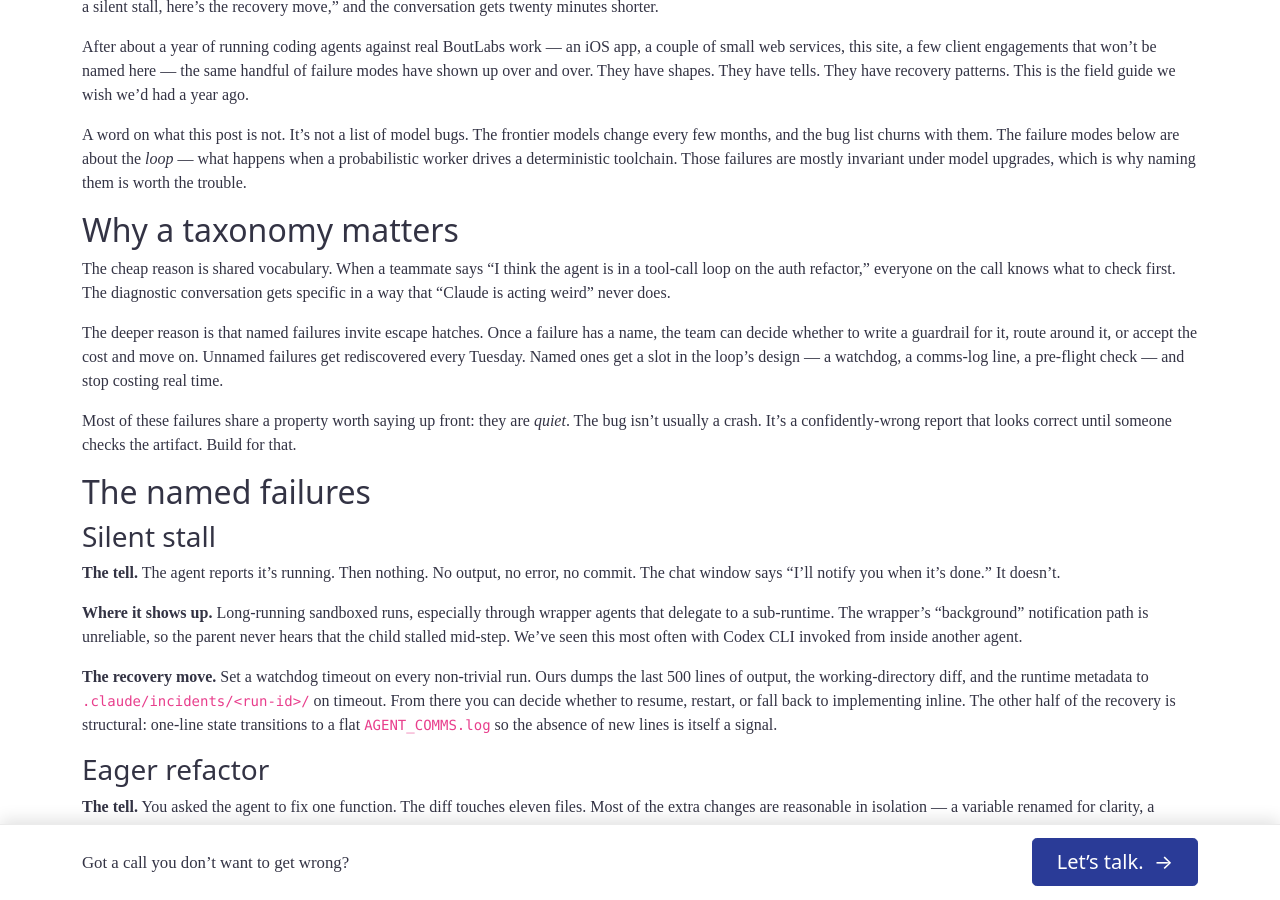
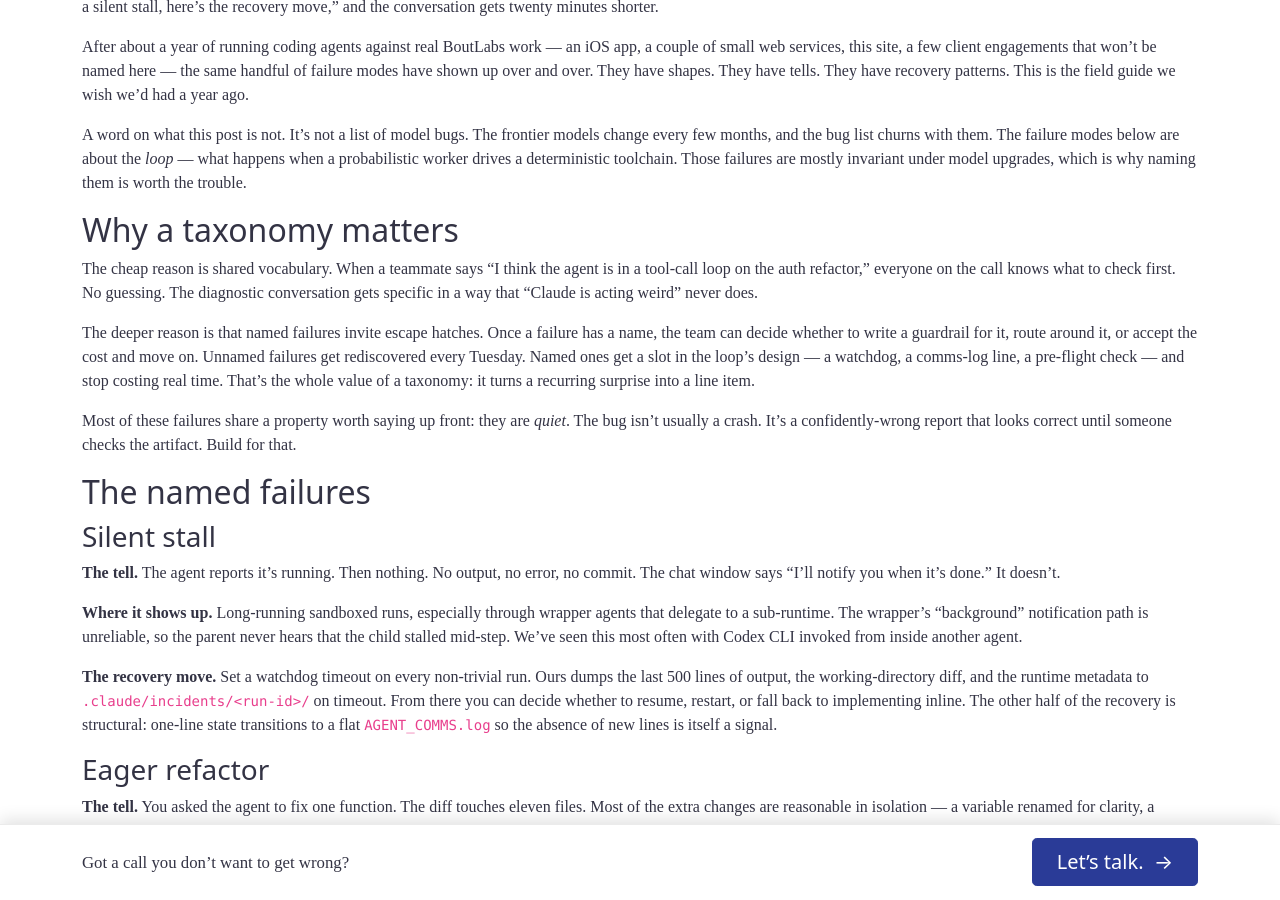
Before and after one commit to BoutLabs/boutlabs.github.io, a Jekyll site: the page built from _posts/2026-05-19-ai-coding-agent-failure-modes.markdown, in a window 1280 px wide and 900 px high, scrolled down 612 px. Built offline with Jekyll 4.4.1, drawn with Linux system fonts in a browser that asks for light colours; some web fonts are replaced; some of the changed text lies outside the part shown.

Commit message:
style(blog): tighten cadence in failure-modes post connective sections
Interleaves a few short declarative sentences into the framing sections
("Why a taxonomy matters", "What the failures have in common") to match
the sentence-length variety in marketing/VOICE.md and the published
three-rails post. The seven named failure modes themselves are untouched.

Co-Authored-By: Claude Opus 4.8 (1M context) <noreply@anthropic.com>

```diff
--- a/_posts/2026-05-19-ai-coding-agent-failure-modes.markdown
+++ b/_posts/2026-05-19-ai-coding-agent-failure-modes.markdown
@@ -15,9 +15,9 @@ A word on what this post is not. It's not a list of model bugs. The frontier mod
 
 ## Why a taxonomy matters
 
-The cheap reason is shared vocabulary. When a teammate says "I think the agent is in a tool-call loop on the auth refactor," everyone on the call knows what to check first. The diagnostic conversation gets specific in a way that "Claude is acting weird" never does.
+The cheap reason is shared vocabulary. When a teammate says "I think the agent is in a tool-call loop on the auth refactor," everyone on the call knows what to check first. No guessing. The diagnostic conversation gets specific in a way that "Claude is acting weird" never does.
 
-The deeper reason is that named failures invite escape hatches. Once a failure has a name, the team can decide whether to write a guardrail for it, route around it, or accept the cost and move on. Unnamed failures get rediscovered every Tuesday. Named ones get a slot in the loop's design — a watchdog, a comms-log line, a pre-flight check — and stop costing real time.
+The deeper reason is that named failures invite escape hatches. Once a failure has a name, the team can decide whether to write a guardrail for it, route around it, or accept the cost and move on. Unnamed failures get rediscovered every Tuesday. Named ones get a slot in the loop's design — a watchdog, a comms-log line, a pre-flight check — and stop costing real time. That's the whole value of a taxonomy: it turns a recurring surprise into a line item.
 
 Most of these failures share a property worth saying up front: they are *quiet*. The bug isn't usually a crash. It's a confidently-wrong report that looks correct until someone checks the artifact. Build for that.
 
@@ -81,9 +81,9 @@ Most of these failures share a property worth saying up front: they are *quiet*.
 
 ## What the failures have in common
 
-Six of the seven above are *quiet failures*. The agent doesn't crash. It doesn't shout. It writes a confident summary, and the summary doesn't match the artifact. The exception is the hallucinated API, which usually announces itself loudly at test time — and is also the one we worry about least, because the deterministic layer catches it.
+Six of the seven above are *quiet failures*. The agent doesn't crash. It doesn't shout. It writes a confident summary, and the summary doesn't match the artifact. That's the tell, every time. The exception is the hallucinated API, which usually announces itself loudly at test time — and is also the one we worry about least, because the deterministic layer catches it.
 
-That asymmetry is the load-bearing observation in this whole post. The expensive failures are the ones that look like success. They're expensive precisely because the human signal — "the chat says it's done" — is the wrong signal. The right signal is the artifact, and the work of an AI development loop is mostly about making that artifact visible, diffable, and verifiable.
+That asymmetry is the load-bearing observation in this whole post. The expensive failures are the ones that look like success. Success is the disguise. They're expensive precisely because the human signal — "the chat says it's done" — is the wrong signal. The right signal is the artifact, and the work of an AI development loop is mostly about making that artifact visible, diffable, and verifiable.
 
 A related point: most of these are not model bugs. They're integration bugs between a probabilistic worker and a deterministic toolchain. A better model helps a little. A better loop helps a lot more. Which is why the rest of this series has spent so much time on harnesses and guardrails — the model isn't the bottleneck.
 
```
